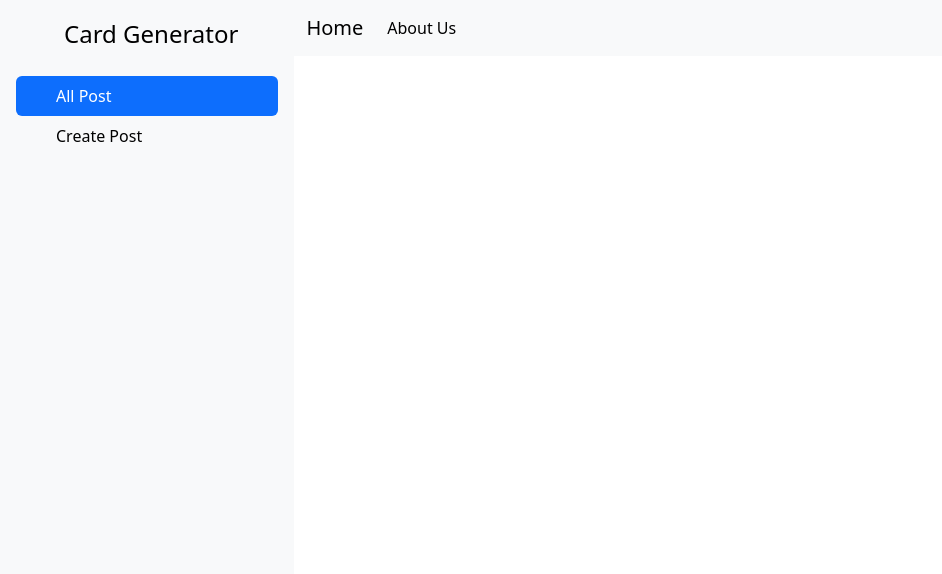
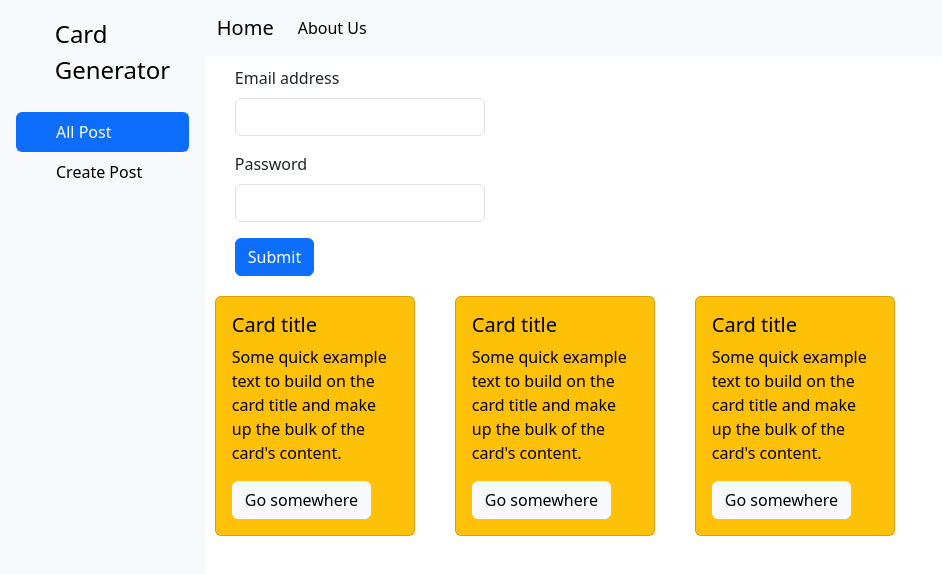
Before and after one commit to shubhampanghal1/card_generator, a React (Create React App) app in the folder cardgenerator/: page / in a window 1280 px wide. Shown: the top 574 px of the page, without its empty margins (0-942 px from the left). Built offline with nearby package versions, Linux system fonts and the light colour scheme.

Commit message:
added create post and all cards section

```diff
--- a/cardgenerator/src/App.css
+++ b/cardgenerator/src/App.css
@@ -7,5 +7,18 @@
 }
 
 .navbar {
-    width: 77vw;
+    width: 84vw;
 }
+
+.createpost {
+    width: 250px;
+    margin: 10px 30px;
+}
+
+.cards{
+    display: flex;
+}
+
+.card {
+    margin: 10px 30px 30px 10px;
+}
--- a/cardgenerator/src/App.jsx
+++ b/cardgenerator/src/App.jsx
@@ -2,6 +2,8 @@ import "./App.css";
 import Navbar from "./Components/navbar";
 import "bootstrap/dist/css/bootstrap.min.css";
 import Sidebar from "./Components/sidebar";
+import CreatePost from "./Components/createpost";
+import Cards from "./Components/cards";
 
 function App() {
   return (
@@ -9,7 +11,11 @@ function App() {
       <div className="body">
         <Sidebar />
         <div>
-          <Navbar className="inner" />
+          <Navbar />
+          <CreatePost />
+          <div className="cards">
+            <Cards />
+          </div>
         </div>
       </div>
     </>
--- /dev/null
+++ b/cardgenerator/src/Components/card.jsx
@@ -0,0 +1,20 @@
+function Card() {
+  return (
+    <>
+      <div class="card text-bg-warning " style={{ width: "200px" }}>
+        <div class="card-body">
+          <h5 class="card-title">Card title</h5>
+          <p class="card-text">
+            Some quick example text to build on the card title and make up the
+            bulk of the card's content.
+          </p>
+          <a href="#" class="btn btn-light">
+            Go somewhere
+          </a>
+        </div>
+      </div>
+    </>
+  );
+}
+
+export default Card;
--- /dev/null
+++ b/cardgenerator/src/Components/cards.jsx
@@ -0,0 +1,13 @@
+import Card from "./card";
+
+function Cards() {
+  return (
+    <>
+      <Card />
+      <Card />
+      <Card />
+    </>
+  );
+}
+
+export default Cards;
--- /dev/null
+++ b/cardgenerator/src/Components/createpost.jsx
@@ -0,0 +1,34 @@
+function CreatePost() {
+  return (
+    <>
+      <form className="createpost">
+        <div className="mb-3">
+          <label for="exampleInputEmail1" className="form-label">
+            Email address
+          </label>
+          <input
+            type="email"
+            className="form-control"
+            id="exampleInputEmail1"
+            aria-describedby="emailHelp"
+          />
+        </div>
+        <div className="mb-3">
+          <label for="exampleInputPassword1" className="form-label">
+            Password
+          </label>
+          <input
+            type="password"
+            className="form-control"
+            id="exampleInputPassword1"
+          />
+        </div>
+        <button type="submit" className="btn btn-primary">
+          Submit
+        </button>
+      </form>
+    </>
+  );
+}
+
+export default CreatePost;
--- a/cardgenerator/src/Components/sidebar.jsx
+++ b/cardgenerator/src/Components/sidebar.jsx
@@ -3,7 +3,7 @@ function Sidebar() {
     <>
       <div
         className="d-flex flex-column flex-shrink-0 p-3 bg-body-tertiary sidebar"
-        style={{ width: "23vw" }}
+        style={{ width: "16vw" }}
       >
         <a
           href="/"
```
